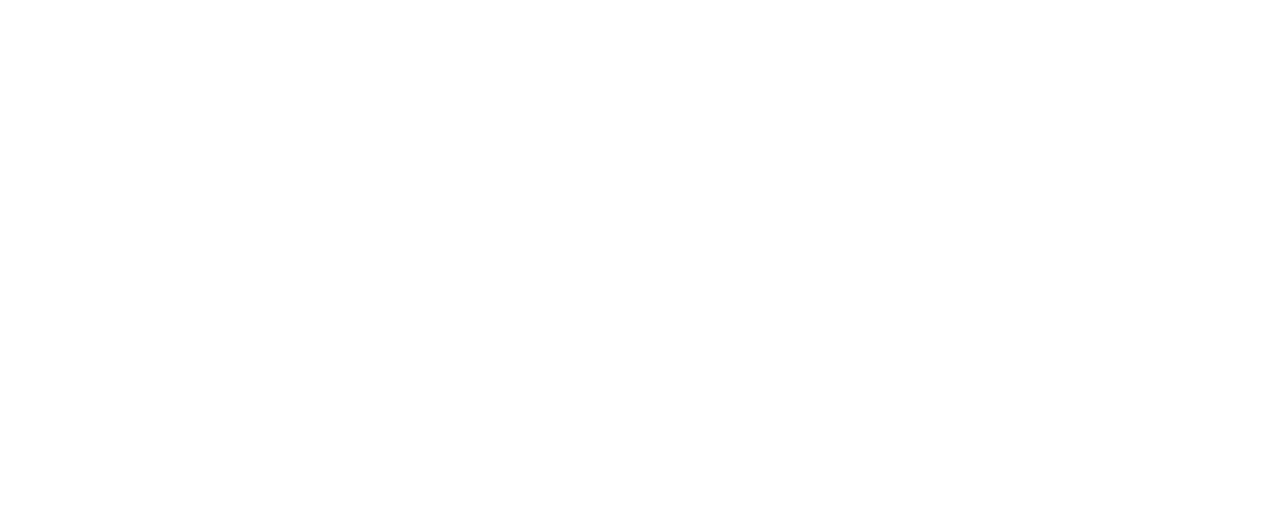
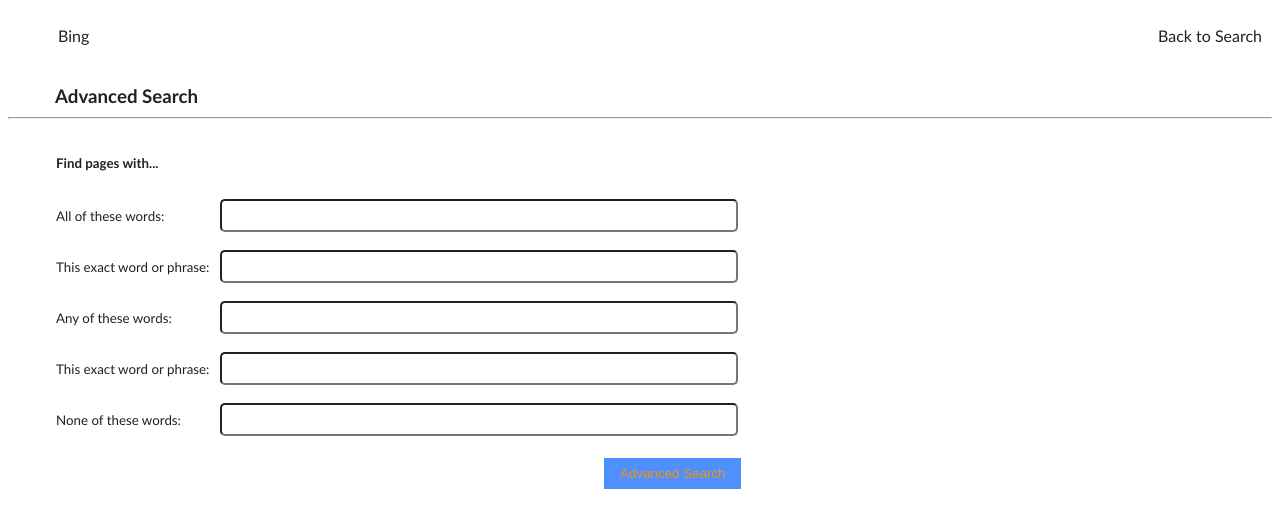
Before and after one commit to 3172004371/web, a plain HTML site: page advanced.html in a window 1280 px wide. Drawn offline with Linux system fonts and the light colour scheme.

Commit message:
Modify style

```diff
--- a/advanced.html
+++ b/advanced.html
@@ -1,10 +1,51 @@
 <!DOCTYPE html>
 <html lang="en">
 <head>
-    <meta charset="UTF-8">
-    <title>Title</title>
+    <title>Advanced Search</title>
+    <link rel="stylesheet" href="style.css">
 </head>
 <body>
+<ul class="navbar">
+    <li style="float:left">Bing</li>
+    <li><a href="index.html">Back to Search</a></li>
+</ul>
+<h3>Advanced Search</h3>
+<hr>
 
+
+<form action="https://bing.com/search">
+
+    <table class="text-input-table">
+        <tr>
+            <td><h4>Find pages with...</h4></td>
+        </tr>
+        <tr>
+            <td> All of these words:</td>
+            <td><input name="as_q" type="text" class="searchbar-sm"></td>
+        </tr>
+        <tr>
+            <td>This exact word or phrase:</td>
+            <td><input name="as_epq" type="text" class="searchbar-sm"></td>
+        </tr>
+        <tr>
+            <td> Any of these words:</td>
+            <td><input name="as_oq" type="text" class="searchbar-sm"></td>
+        </tr>
+        <tr>
+            <td>This exact word or phrase:</td>
+            <td><input name="as_epq" type="text" class="searchbar-sm"></td>
+        </tr>
+        <tr>
+            <td>None of these words:</td>
+            <td><input name="as_eq" type="text" class="searchbar-sm"></td>
+        </tr>
+        <tr>
+            <td></td>
+            <td><input type="submit" value="Advanced Search" class="searchbutton"></td>
+        </tr>
+    </table>
+
+
+</form>
 </body>
 </html>
--- /dev/null
+++ b/style.scss
@@ -0,0 +1,113 @@
+$primary-text-colour: #202124;
+
+$primary-background-colour: #fd9100;
+$secondary-background-colour: #F8F9FA;
+$highlight-colour: #f60000;
+$affordance-colour: #4D90FE;
+
+/* Selector lists */
+$a-tags: 'a, a:active, a:hover, a:visited';
+$a-tags-hover: 'a:active, a:hover';
+$ui-tags-hover: '.searchbar:hover, .searchbar:focus, .searchbar-sm:hover, .searchbar-sm:focus, .searchbutton:hover';
+
+.navbar {
+  text-align: right;
+
+  li {
+    display: inline-block;
+    padding: 10px;
+  }
+
+  a {
+    color: $primary-text-colour;
+  }
+
+
+  #{$a-tags} {
+    text-decoration: none;
+  }
+
+  #{$a-tags-hover} {
+    text-decoration: underline;
+  }
+}
+
+body {
+  font-family: Futura, Trebuchet MS, Arial, san-serif, serif;
+  color: $primary-text-colour;
+}
+
+h1 {
+  font-size: 42pt;
+  margin: 5px;
+}
+
+h3 {
+  margin: 30px 0px 10px 47px;
+}
+
+.searchbar {
+  border-color: $highlight-colour;
+  border-style: solid;
+  border-width: 1px;
+  border-radius: 20px;
+  display: block;
+  margin: 0 auto;
+  padding: 10px;
+  width: 500px;
+}
+
+@media only screen and (max-width: 550px) {
+  .searchbar {
+    width: 90%;
+  }
+}
+
+.searchbar-sm {
+  border-radius: 5px;
+  display: block;
+  margin: 7px;
+  padding: 7px;
+  width: 500px;
+}
+
+@media only screen and (max-width: 768px) {
+  .searchbar-sm {
+    width: 190px;
+  }
+}
+
+.searchbutton {
+  background-color: $secondary-background-colour;
+  border-style: none;
+  margin: 11px 4px;
+  padding: 8px 16px;
+}
+
+.text-input-table {
+  margin: 15px 45px;
+  tr {
+    font-size: 10pt;
+    td .searchbutton {
+      float: right;
+      background-color: $affordance-colour;
+      color: $primary-background-colour;
+    }
+  }
+
+}
+
+.vertical-center {
+  margin-top: 150px;
+}
+
+@media only screen and (max-height: 500px) {
+  .vertical-center {
+    margin-top: 15px;
+  }
+}
+
+#{$ui-tags-hover}  {
+  box-shadow: 0 0 1px 1px $highlight-colour;
+  outline: none;
+}
```
Also changed, not shown: images.html (+13 -3 lines), index.html (+10 -4 lines), style.css (added), 1 other file.
